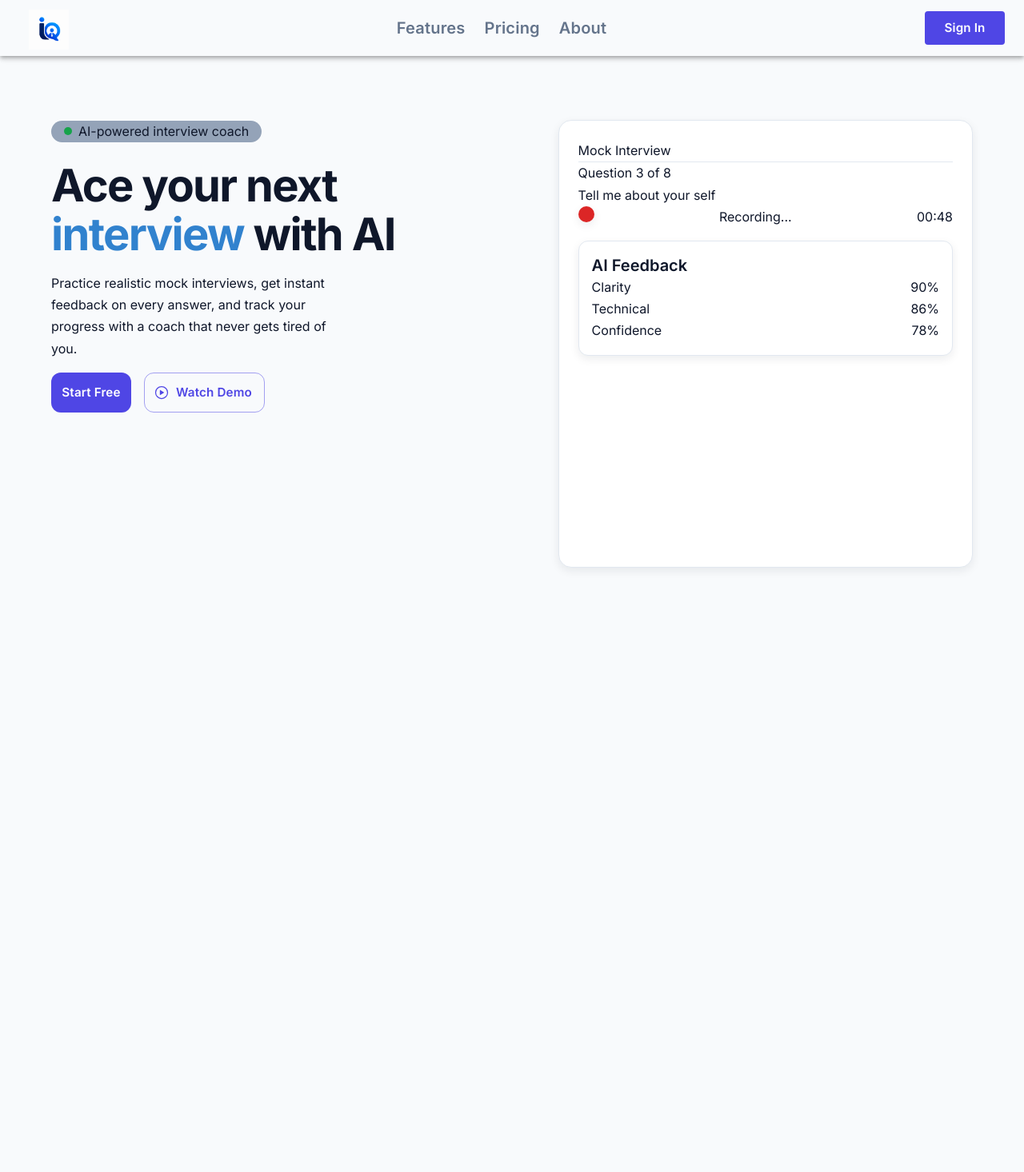
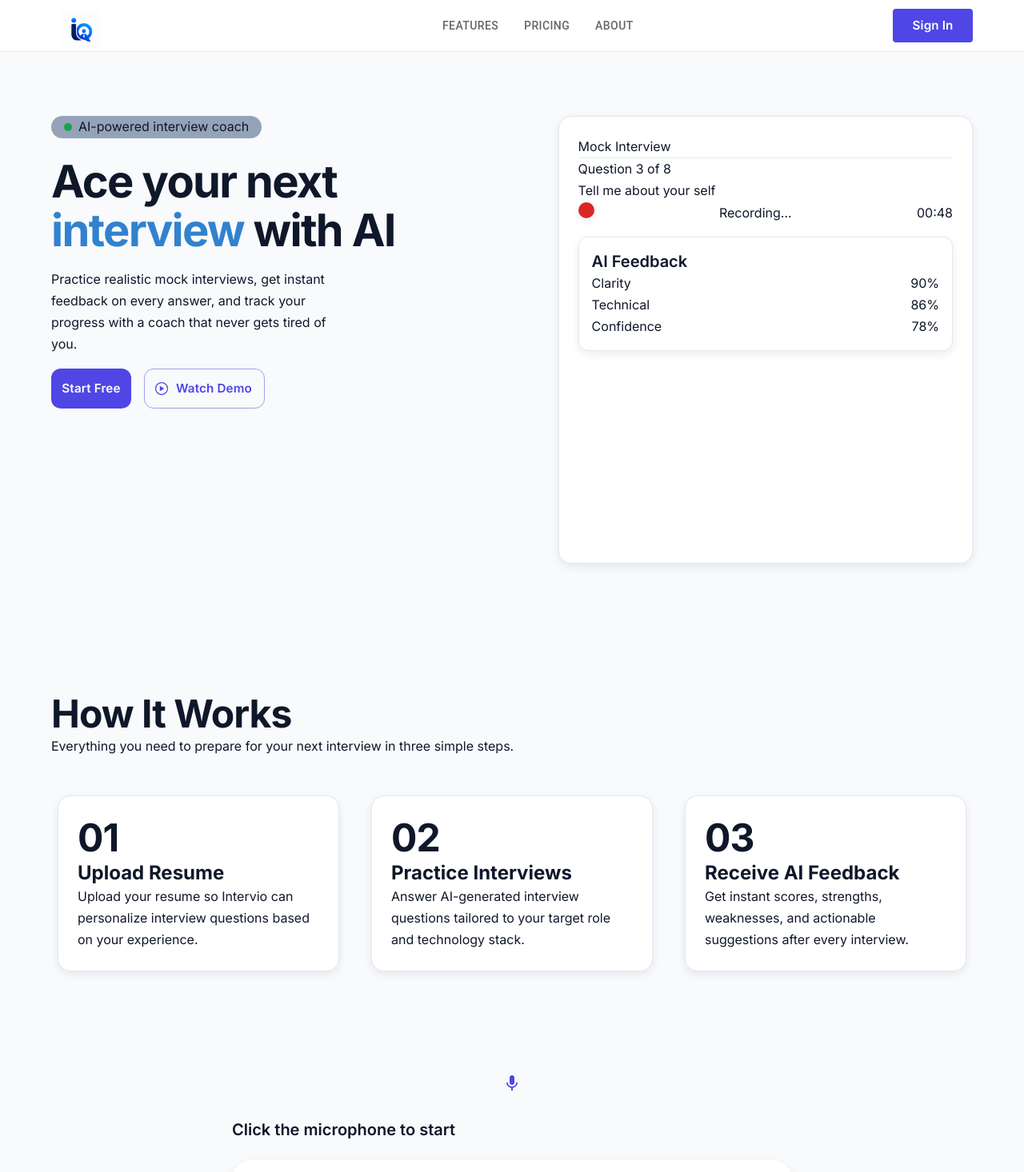
Before and after one commit to SudheerReddy9/intervio, a Next.js app: page / in a window 1280 px wide. Shown: the top 1466 px of the page at 80% size. Before the commit the page ends 800 px from the top, so only its background shows below. Built offline with nearby package versions, Linux system fonts and the light colour scheme.

Commit message:
Updayed yej homePage

```diff
--- a/src/app/layout.tsx
+++ b/src/app/layout.tsx
@@ -24,7 +24,7 @@ export default function RootLayout({
   return (
     <html lang="en">
       <body className={inter.className}>
-        <Header></Header>
+        <Header />
         <AppThemeProvider>{children}</AppThemeProvider>
       </body>
     </html>
--- a/src/app/page.tsx
+++ b/src/app/page.tsx
@@ -1,10 +1,10 @@
 'use client'
 import HomeClient from '@/components/HomeClient';
-import { Box, Button, Container, Typography } from '@mui/material';
-import { useRouter } from 'next/navigation';
+import HowItWorks from '@/features/auth/components/HowItWorks';
+import SpeechRecorder from '@/features/speech/components/SpeechRecorder';
+import { Container } from '@mui/material';
 
 export default function Home() {
-  const router = useRouter();
   return (
     <Container >
       {/* <Box
@@ -35,6 +35,8 @@ export default function Home() {
         </Button>
       </Box> */}
       <HomeClient />
+      <HowItWorks />
+      <SpeechRecorder />
     </Container>
   );
 }
--- a/src/components/Header.tsx
+++ b/src/components/Header.tsx
@@ -10,17 +10,23 @@ const Header: React.FC = () => {
     ];
     return (
         <AppBar
+            elevation={0}
             component='main'
-            position='sticky'
             sx={{
-                background: theme.palette.background.default
+                position: 'sticky',
+                bgcolor: 'background.paper',
+                borderBottom: `1px solid ${theme.palette.divider}`,
             }}
         >
             <Toolbar
                 sx={{
                     display: 'flex',
                     justifyContent: 'space-between',
-                    px: 0.5,
+                    px: {
+                        xs: 2,
+                        md: 6,
+                        lg: 8,
+                    },
                 }}
             >
                 <Box
@@ -33,14 +39,24 @@ const Header: React.FC = () => {
                     }}
 
                 >
-                    <Link href='/' passHref>
-                        <Image
-                            src='/intervio_Logo.png'
-                            alt='Intervio Logo'
-                            width={50}
-                            height={50}
-
-                        />
+                    <Link
+                        href="/"
+                        style={{
+                            textDecoration: 'none',
+                            color: 'inherit',
+                        }}
+                    >
+                        <Box sx={{ display: 'flex', alignItems: 'center', gap: 1 }}>
+                            <Image
+                                src="/intervio_Logo.png"
+                                alt="Intervio Logo"
+                                width={50}
+                                height={50}
+                            />
+                            <Typography variant="h5" sx={{ fontWeight: 700 }}>
+                                Intervio
+                            </Typography>
+                        </Box>
                     </Link>
                 </Box>
                 <Box
@@ -63,12 +79,11 @@ const Header: React.FC = () => {
                                 }}
                             >
                                 <Typography
+                                    variant="button"
                                     sx={{
-                                        color: theme.palette.text.secondary,
-                                        fontFamily: theme.typography.button,
-                                        fontSize: theme.typography.h6,
-                                        p: '12px',
-                                        cursor: 'pointer',
+                                        color: 'text.secondary',
+                                        px: 2,
+                                        py: 1.5,
                                     }}
                                 >
                                     {item.label}
--- a/src/components/HomeClient.tsx
+++ b/src/components/HomeClient.tsx
@@ -1,5 +1,5 @@
 import { theme } from "@/theme";
-import { Box, Button, Chip, Divider, Typography } from "@mui/material";
+import { Box, Button, Divider, Typography } from "@mui/material";
 import { IoPlayCircleOutline } from "react-icons/io5";
 
 export default function Home(): React.JSX.Element | null {
--- /dev/null
+++ b/src/features/auth/components/HowItWorks.tsx
@@ -0,0 +1,88 @@
+import { theme } from "@/theme";
+import { Box, Typography } from "@mui/material";
+
+export default function HowItWorks(): React.JSX.Element | null {
+    const steps = [
+        {
+            number: '01',
+            title: 'Upload Resume',
+            description:
+                'Upload your resume so Intervio can personalize interview questions based on your experience.',
+        },
+        {
+            number: '02',
+            title: 'Practice Interviews',
+            description:
+                'Answer AI-generated interview questions tailored to your target role and technology stack.',
+        },
+        {
+            number: '03',
+            title: 'Receive AI Feedback',
+            description:
+                'Get instant scores, strengths, weaknesses, and actionable suggestions after every interview.',
+        },
+    ]
+    return (
+        <Box
+            sx={{
+                justifyContent: 'space-between',
+
+                py: {
+                    xs: 8,
+                    md: 10,
+                },
+                bgcolor: 'background.default',
+            }}
+        >
+            <Typography variant="h2">
+                How It Works
+            </Typography>
+
+            <Typography
+                variant="body1"
+                color="text.secondary"
+            >
+                Everything you need to prepare for your next interview in three simple steps.
+            </Typography>
+            <Box
+                sx={{
+                    display: 'grid',
+                    gridTemplateColumns: {
+                        xs: '1fr',
+                        md: 'repeat(3, 1fr)',
+                    },
+                    gap: 3,
+                    mt: 6,
+                }}
+            >
+                {steps.map((s) => {
+                    return (
+                        <Box
+                            sx={{
+                                mx: 1,
+                                p: 3,
+                                border: `1px solid ${theme.palette.divider}`,
+                                borderRadius: '16px',
+                                bgcolor: 'background.paper',
+                                boxShadow: theme.shadows[2],
+
+                            }}
+                        >
+                            <Typography
+                                variant="h2"
+                                component="div"
+                                color="primary.main"
+                                sx={{ fontWeight: 700 }}
+                            >
+                                {s.number}
+                            </Typography>
+                            <Typography variant="h5" sx={{ fontWeight: 700 }}>{s.title}</Typography>
+                            <Typography variant="body1">{s.description}</Typography>
+                        </Box>
+                    )
+                })}
+
+            </Box>
+        </Box>
+    )
+}
--- /dev/null
+++ b/src/features/speech/components/SpeechRecorder.tsx
@@ -0,0 +1,58 @@
+import { Box, Button, IconButton, Paper, Typography } from "@mui/material"
+import MicIcon from "@mui/icons-material/Mic";
+import { useSpeechRecognition } from "../hooks/useSpeechRecognition";
+
+const SpeechRecorder: React.FC = (
+
+) => {
+    const {
+        isListening,
+        transcript,
+        startListening,
+        stopListening,
+    } = useSpeechRecognition();
+    return (
+
+        <Box
+            sx={{
+                maxWidth: 700,
+                margin: '40px auto',
+                display: 'flex',
+                flexDirection: 'column',
+                gap: 3,
+            }}
+        >
+            <IconButton
+                color={isListening ? "error" : "primary"}
+                onClick={() => {
+                    if (isListening) {
+                        stopListening();
+                    } else {
+                        startListening();
+                    }
+                }}
+            >
+                <MicIcon />
+            </IconButton>
+            <Typography variant="h6">
+                {isListening ? "🎤 Listening..." : "Click the microphone to start"}
+            </Typography>
+            <Paper
+                elevation={2}
+                sx={{
+                    minHeight: 200,
+                    p: 3,
+                    borderRadius: 2,
+                }}
+            >
+                <Typography>
+                    {transcript || "Start speaking..."}
+                </Typography>
+            </Paper>
+            <Button>
+                Evaluate
+            </Button>
+        </Box>
+    )
+}
+export default SpeechRecorder;
--- /dev/null
+++ b/src/features/speech/hooks/useSpeechRecognition.ts
@@ -0,0 +1,62 @@
+import { useCallback, useRef, useState } from 'react';
+
+import type { SpeechRecognition } from '../types';
+
+export function useSpeechRecognition() {
+    const recognitionRef = useRef<SpeechRecognition | null>(null);
+
+    const [isListening, setIsListening] = useState(false);
+    const [transcript, setTranscript] = useState('');
+
+    const startListening = useCallback(() => {
+        if (isListening) {
+            return;
+        }
+        setTranscript('');
+        const SpeechRecognitionAPI =
+            window.SpeechRecognition || window.webkitSpeechRecognition;
+
+        if (!SpeechRecognitionAPI) {
+            alert('Speech Recognition is not supported in this browser.');
+            return;
+        }
+
+        const recognition = new SpeechRecognitionAPI();
+
+        recognition.continuous = true;
+        recognition.interimResults = true;
+        recognition.lang = 'en-US';
+        recognition.onstart = () => {
+            setIsListening(true);
+        };
+
+        recognition.onend = () => {
+            setIsListening(false);
+        };
+
+        recognition.onerror = (event) => {
+            console.error('Speech recognition error:', event.error);
+            setIsListening(false);
+        };
+        recognitionRef.current = recognition;
+        recognition.onresult = (event) => {
+            let finalTranscript = '';
+
+            for (let i = 0; i < event.results.length; i++) {
+                finalTranscript += event.results[i][0].transcript;
+            }
+
+            setTranscript(finalTranscript);
+        };
+        recognition.start();
+    }, [isListening]);
+    const stopListening = useCallback(() => {
+        recognitionRef.current?.stop();
+    }, []);
+    return {
+        isListening,
+        transcript,
+        startListening,
+        stopListening,
+    };
+}
--- /dev/null
+++ b/src/features/speech/types.ts
@@ -0,0 +1,32 @@
+export interface SpeechRecognitionEvent extends Event {
+    results: SpeechRecognitionResultList;
+}
+
+export interface SpeechRecognitionErrorEvent extends Event {
+    error: string;
+}
+
+export interface SpeechRecognition extends EventTarget {
+    continuous: boolean;
+    interimResults: boolean;
+    lang: string;
+
+    start(): void;
+    stop(): void;
+
+    onstart: (() => void) | null;
+    onend: (() => void) | null;
+    onresult: ((event: SpeechRecognitionEvent) => void) | null;
+    onerror: ((event: SpeechRecognitionErrorEvent) => void) | null;
+}
+
+export interface SpeechRecognitionConstructor {
+    new(): SpeechRecognition;
+}
+
+declare global {
+    interface Window {
+        SpeechRecognition?: SpeechRecognitionConstructor;
+        webkitSpeechRecognition?: SpeechRecognitionConstructor;
+    }
+}
```
Also changed, not shown: src/features/speech/components/Transcript.tsx (added).
